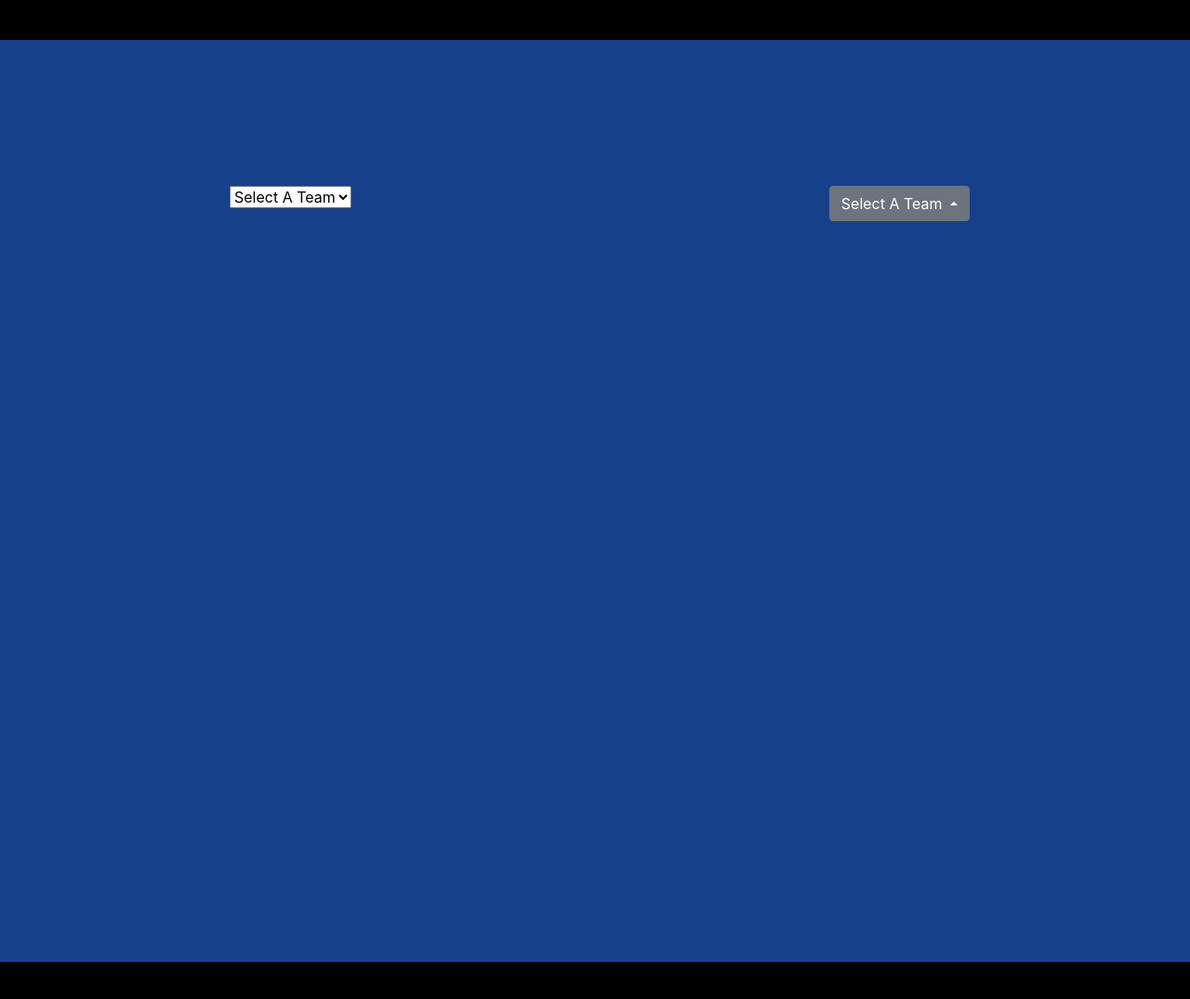
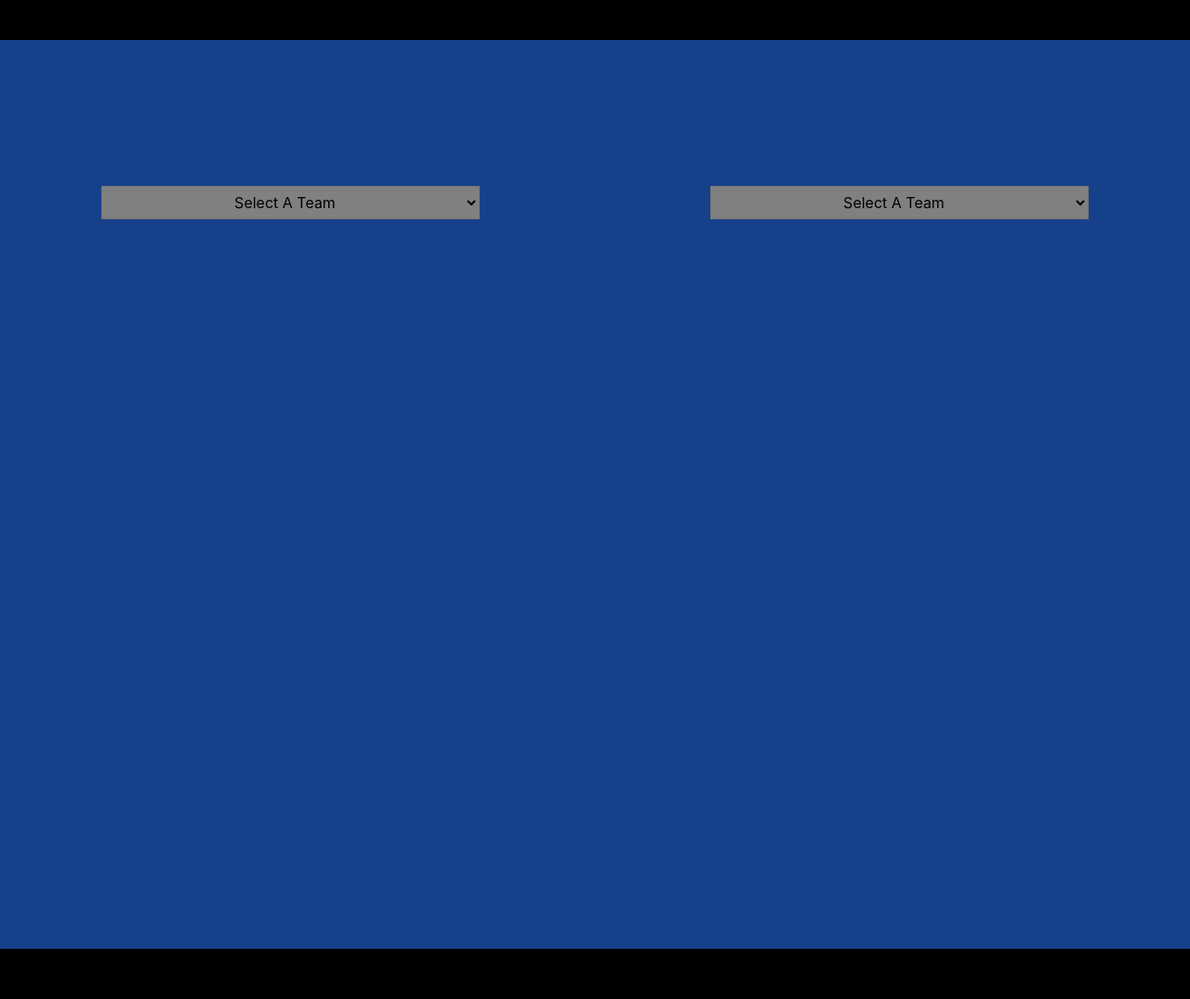
Before and after one commit to infknight/NBA_Prediction_GUI, a Flask app: page / in a window 1280 px wide. Shown: the part 682-1757 px from the top of the page at 93% size. Run offline with Flask 2, Linux system fonts and the light colour scheme; parts of the project's set-up code (start-up, migrations or seed data) failed here and were passed over; some libraries are stand-ins or nearby versions.

Commit message:
adding the form select class to select teams instead of button

```diff
--- a/static/styles/index.js
+++ b/static/styles/index.js
@@ -1,5 +1,9 @@
 document.getElementsByClassName("teamBbtn")[0];
-alert("here");
-var selectElement = document.getElementsByClassName("dropdown-item");
 
+
+var selectElement = document.getElementsByClassName("dropdown-item").addEventListener("click", handleClick);
+
+function handleClick(){
+    alert("Clicked");
+}
 console.log(selectElement)
--- a/static/styles/main.css
+++ b/static/styles/main.css
@@ -32,3 +32,15 @@ body{
 #compare{
   margin: 15% auto;
 }
+
+.form-select{
+  position: relative;
+  background-color: gray;
+  height: 150%;
+  width: 100%;
+  text-align-last: center;
+}
+
+.selectname{
+  text-align: center;
+}
--- a/templates/home.html
+++ b/templates/home.html
@@ -40,14 +40,15 @@
                 </button>
                 <div class="dropdown-menu" aria-labelledby="dropdownMenuButton" method="GET" action="/">
                   {% for team in team[0:] %}
-                    <a class="dropdown-item" value="{{team}}">{{ team }}</a>
+                    <option class="dropdown-item" value="{{team}}">{{ team }}</a>
                   {% endfor %}
                 </div>
               </div> -->
+
+
               <select class="form-select" aria-label="Default select example">
-                <option selected>Select A Team</option>
+                <option selected class="selectname">Select A Team</option>
                 {% for team in team[0:] %}
-                  <a class="dropdown-item" value="{{team}}">{{ team }}</a>
                   <option value="team1">{{ team }} </option>
                 {% endfor %}
               </select>
@@ -55,7 +56,7 @@
 
 
             <div class="team col-lg-4 col-sm-12 col-12">
-              <div class="btn-group dropup">
+              <!-- <div class="btn-group dropup">
                 <button class="btn btn-secondary dropdown-toggle teamBbtn" type="button" id="dropdownMenuButton" data-toggle="dropdown" aria-haspopup="true" aria-expanded="false">
                   Select A Team
                 </button>
@@ -64,7 +65,13 @@
                     <a class="dropdown-item" value="{{team}}">{{ team }}</a>
                   {% endfor %}
                 </div>
-              </div>
+              </div> -->
+              <select class="form-select" aria-label="Default select example">
+                <option selected class="selectname">Select A Team</option>
+                {% for team in team[0:] %}
+                  <option value="team1">{{ team }} </option>
+                {% endfor %}
+              </select>
             </div>
 
         </div>
```
